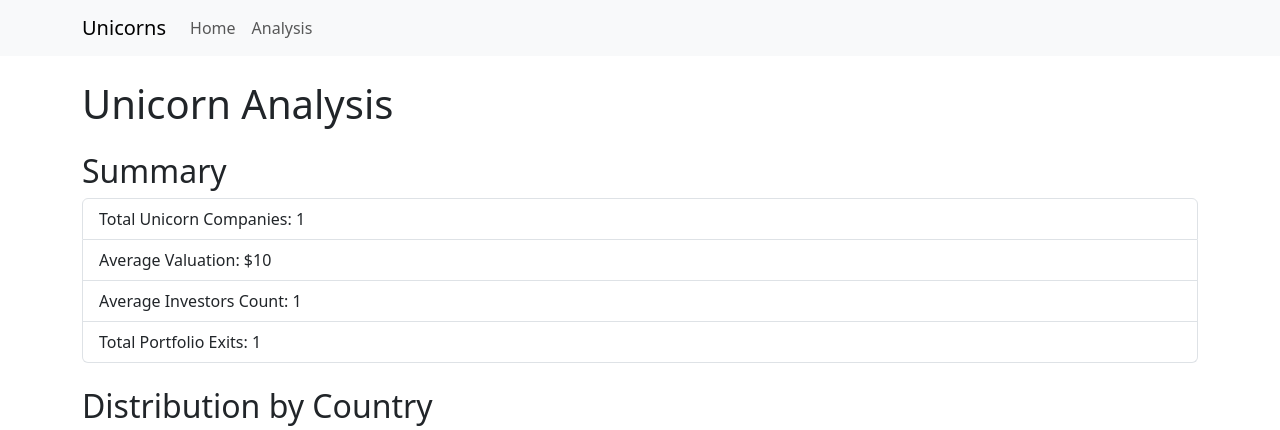
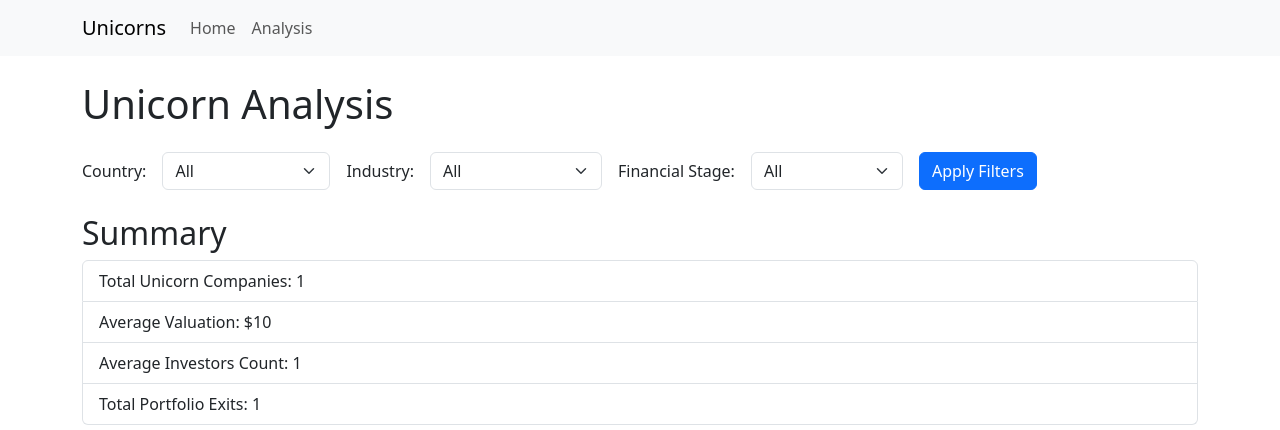
Before and after one commit to Masaru124/Unicorn, a Django app: template unicorn_analysis/unicorns/templates/unicorns/analysis.html in a window 1280 px wide. Shown: the top 430 px of the page. Run offline with Django 4.2, Linux system fonts and the light colour scheme; the template is opened without the code that fills it: most values are stand-ins (such as "Sample title", 1, 10 or a date in 2020); parts of the project's set-up code (start-up, migrations or seed data) failed here and were passed over.

Commit message:
fixing valuation

```diff
--- a/unicorn_analysis/unicorns/templates/unicorns/analysis.html
+++ b/unicorn_analysis/unicorns/templates/unicorns/analysis.html
@@ -41,6 +41,47 @@
     <div class="container mt-4">
       <h1 class="mb-4">Unicorn Analysis</h1>
 
+      <form method="get" class="mb-4">
+        <div class="row g-3 align-items-center">
+          <div class="col-auto">
+            <label for="country" class="col-form-label">Country:</label>
+          </div>
+          <div class="col-auto">
+            <select id="country" name="country" class="form-select">
+              <option value="">All</option>
+              {% for country in all_countries %}
+              <option value="{{ country }}" {% if country == selected_country %}selected{% endif %}>{{ country }}</option>
+              {% endfor %}
+            </select>
+          </div>
+          <div class="col-auto">
+            <label for="industry" class="col-form-label">Industry:</label>
+          </div>
+          <div class="col-auto">
+            <select id="industry" name="industry" class="form-select">
+              <option value="">All</option>
+              {% for industry in all_industries %}
+              <option value="{{ industry }}" {% if industry == selected_industry %}selected{% endif %}>{{ industry }}</option>
+              {% endfor %}
+            </select>
+          </div>
+          <div class="col-auto">
+            <label for="financial_stage" class="col-form-label">Financial Stage:</label>
+          </div>
+          <div class="col-auto">
+            <select id="financial_stage" name="financial_stage" class="form-select">
+              <option value="">All</option>
+              {% for stage in all_financial_stages %}
+              <option value="{{ stage }}" {% if stage == selected_financial_stage %}selected{% endif %}>{{ stage }}</option>
+              {% endfor %}
+            </select>
+          </div>
+          <div class="col-auto">
+            <button type="submit" class="btn btn-primary">Apply Filters</button>
+          </div>
+        </div>
+      </form>
+
       <h2>Summary</h2>
       <ul class="list-group mb-4">
         <li class="list-group-item">
@@ -68,6 +109,12 @@
         height="400"
         class="mb-4"
       ></canvas>
+
+      <h2>Top Countries by Valuation</h2>
+      <canvas id="topCountriesChart" width="600" height="400" class="mb-4"></canvas>
+
+      <h2>Top Industries by Valuation</h2>
+      <canvas id="topIndustriesChart" width="600" height="400" class="mb-4"></canvas>
 
       <script>
         const countryCtx = document.getElementById('countryChart').getContext('2d');
@@ -145,7 +192,6 @@
           }
         });
 
-        // Bar chart for Top Countries by Valuation
         const topCountriesCtx = document.getElementById('topCountriesChart').getContext('2d');
         const topCountriesChart = new Chart(topCountriesCtx, {
           type: 'bar',
@@ -179,7 +225,6 @@
           }
         });
 
-        // Bar chart for Top Industries by Valuation
         const topIndustriesCtx = document.getElementById('topIndustriesChart').getContext('2d');
         const topIndustriesChart = new Chart(topIndustriesCtx, {
           type: 'bar',
```
Also changed, not shown: unicorn_analysis/unicorns/management/commands/import_unicorns.py (+73 -56 lines), unicorn_analysis/db.sqlite3.
